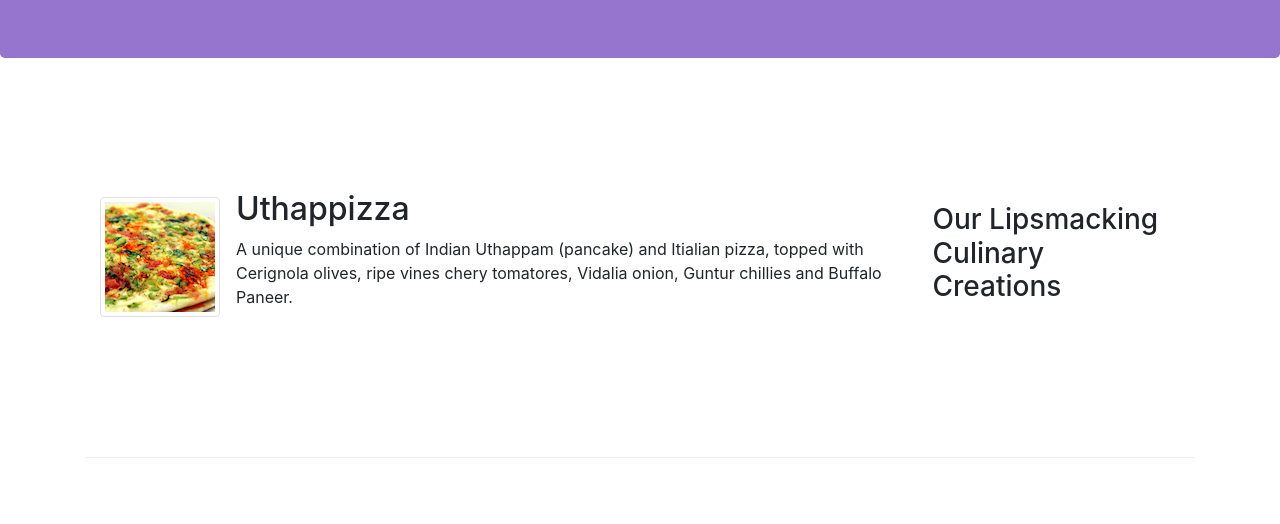
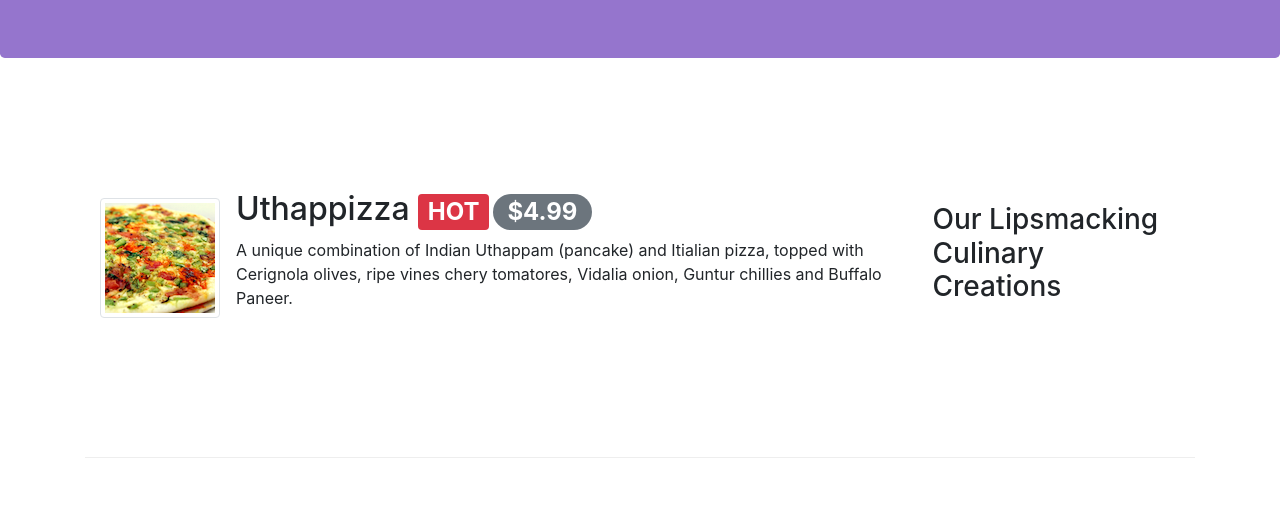
Before and after one commit to MichaelWHamilton/conFusion1, a website: page index.html in a window 1280 px wide. Shown: the part 276-800 px from the top of the page. Drawn offline with nearby package versions, Linux system fonts and the light colour scheme.

Commit message:
Alerting Users with Badges Guides

```diff
--- a/index.html
+++ b/index.html
@@ -62,7 +62,7 @@
                 <div class="media">
                     <img class="d-flex mr-3 img-thumbnail align-self-center" src="img/uthappizza.png" alt="Uthappizza" />
                     <div class="media-body">
-                        <h2 class="mt-0">Uthappizza</h2>
+                        <h2 class="mt-0">Uthappizza <span class="badge badge-danger">HOT</span><span class=" ml-1 badge badge-pill badge-secondary">$4.99</span></h2>
                         <p class="d-none d-sm-block">A unique combination of Indian Uthappam (pancake) and Itialian pizza, topped with Cerignola olives, ripe vines chery tomatores, Vidalia onion, Guntur chillies and Buffalo Paneer.</p>
                     </div>
                 </div>
```
